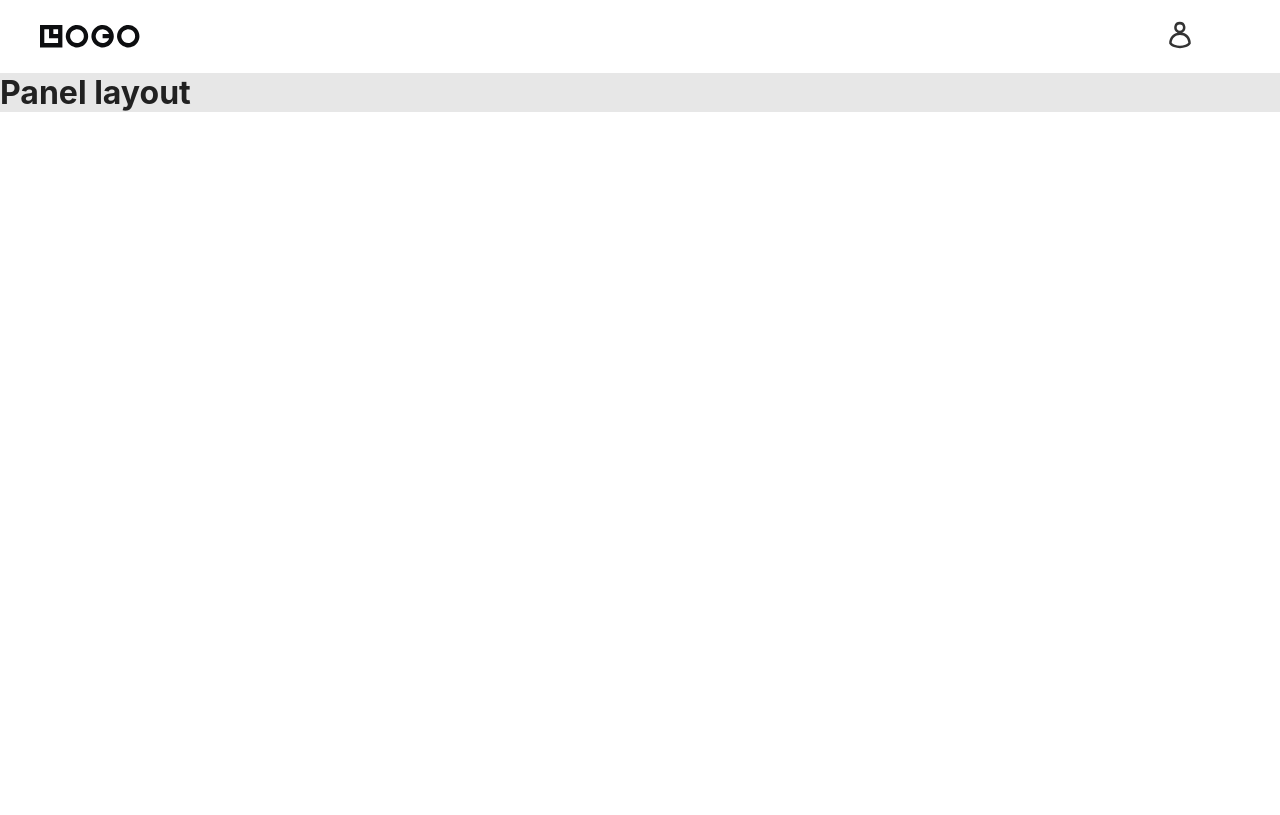
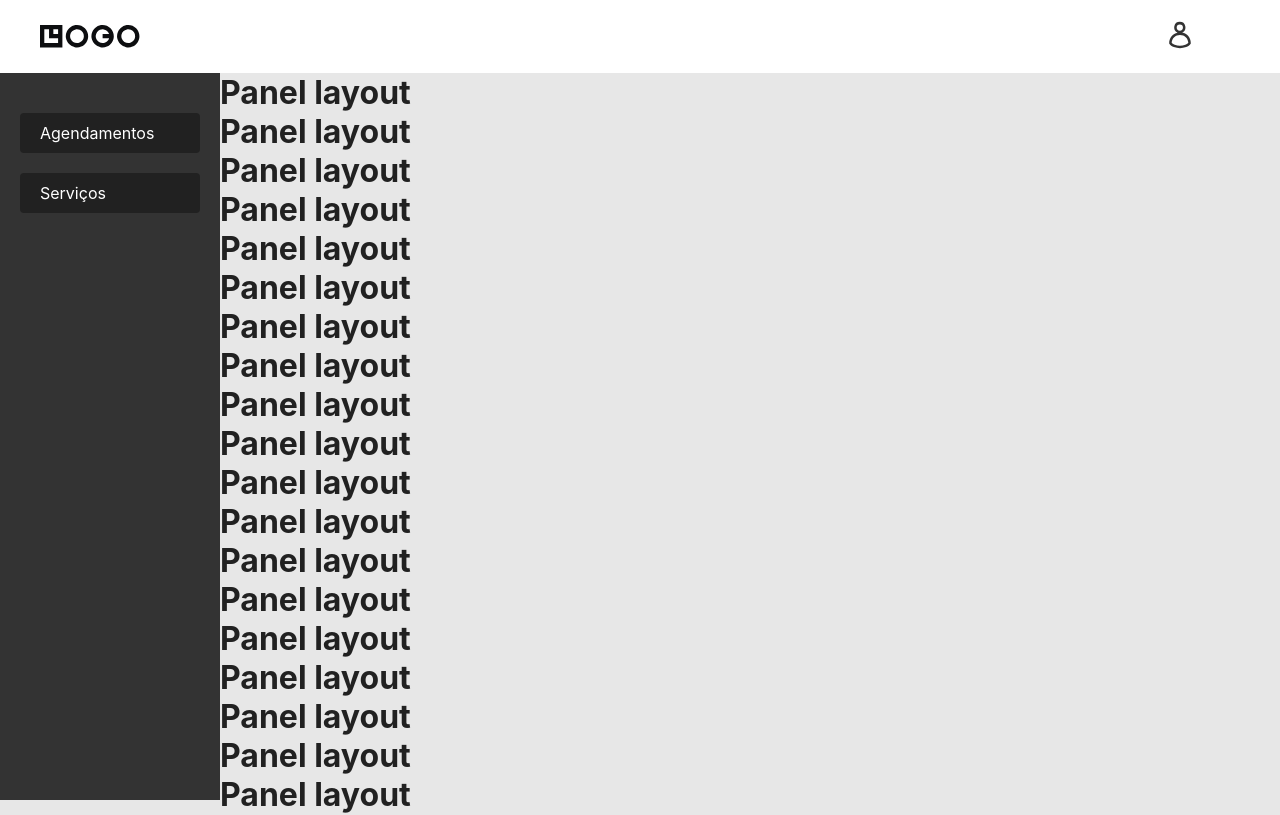
Before and after one commit to vinicius-mendes07/galietastudios-frontend, a React (Vite) app: page /panel in a window 1280 px wide. Shown: the top 815 px of the page. Built offline with nearby package versions, Linux system fonts and the light colour scheme; no server answers.

Commit message:
feat: create sidebar of panel

```diff
--- a/src/components/Panel/PanelLayout/index.jsx
+++ b/src/components/Panel/PanelLayout/index.jsx
@@ -1,11 +1,66 @@
 import Header from '../Header';
+import SideBar from '../SideBar';
 import { Container } from './styles';
 
 export default function PanelLayout() {
   return (
     <Container>
       <Header />
-      <h1>Panel layout</h1>
+      <div className="content">
+        <SideBar />
+        <h1>Panel layout</h1>
+        <h1>Panel layout</h1>
+        <h1>Panel layout</h1>
+        <h1>Panel layout</h1>
+        <h1>Panel layout</h1>
+        <h1>Panel layout</h1>
+        <h1>Panel layout</h1>
+        <h1>Panel layout</h1>
+        <h1>Panel layout</h1>
+        <h1>Panel layout</h1>
+        <h1>Panel layout</h1>
+        <h1>Panel layout</h1>
+        <h1>Panel layout</h1>
+        <h1>Panel layout</h1>
+        <h1>Panel layout</h1>
+        <h1>Panel layout</h1>
+        <h1>Panel layout</h1>
+        <h1>Panel layout</h1>
+        <h1>Panel layout</h1>
+        <h1>Panel layout</h1>
+        <h1>Panel layout</h1>
+        <h1>Panel layout</h1>
+        <h1>Panel layout</h1>
+        <h1>Panel layout</h1>
+        <h1>Panel layout</h1>
+        <h1>Panel layout</h1>
+        <h1>Panel layout</h1>
+        <h1>Panel layout</h1>
+        <h1>Panel layout</h1>
+        <h1>Panel layout</h1>
+        <h1>Panel layout</h1>
+        <h1>Panel layout</h1>
+        <h1>Panel layout</h1>
+        <h1>Panel layout</h1>
+        <h1>Panel layout</h1>
+        <h1>Panel layout</h1>
+        <h1>Panel layout</h1>
+        <h1>Panel layout</h1>
+        <h1>Panel layout</h1>
+        <h1>Panel layout</h1>
+        <h1>Panel layout</h1>
+        <h1>Panel layout</h1>
+        <h1>Panel layout</h1>
+        <h1>Panel layout</h1>
+        <h1>Panel layout</h1>
+        <h1>Panel layout</h1>
+        <h1>Panel layout</h1>
+        <h1>Panel layout</h1>
+        <h1>Panel layout</h1>
+        <h1>Panel layout</h1>
+        <h1>Panel layout</h1>
+        <h1>Panel layout</h1>
+      </div>
     </Container>
   );
 }
--- a/src/components/Panel/PanelLayout/styles.js
+++ b/src/components/Panel/PanelLayout/styles.js
@@ -2,4 +2,11 @@ import styled from 'styled-components';
 
 export const Container = styled.div`
   background-color: ${({ theme }) => theme.colors.white.main};
+  min-height: 100vh;
+
+  .content {
+    height: 100%;
+    max-width: calc(100vw - 220px);
+    margin-left: 220px;
+  }
 `;
--- /dev/null
+++ b/src/components/Panel/SideBar/index.jsx
@@ -0,0 +1,11 @@
+import { Link } from 'react-router-dom';
+import { Container } from './styles';
+
+export default function SideBar() {
+  return (
+    <Container>
+      <Link to="/panel">Agendamentos</Link>
+      <Link to="/panel/services">Serviços</Link>
+    </Container>
+  );
+}
--- /dev/null
+++ b/src/components/Panel/SideBar/styles.js
@@ -0,0 +1,26 @@
+import styled from 'styled-components';
+
+export const Container = styled.aside`
+  background-color: ${({ theme }) => theme.colors.dark.light};
+  display: flex;
+  flex-direction: column;
+  padding: 40px 20px;
+  gap: 20px;
+  width: 220px;
+  position: fixed;
+  top: 73px;
+  bottom: 0;
+  left: 0;
+
+  a {
+    text-decoration: none;
+    color: #fff;
+    background-color: ${({ theme }) => theme.colors.dark.dark};
+    padding: 10px 20px;
+    border-radius: 4px;
+  }
+
+  @media (max-width: ${({ theme }) => theme.breakpoints.mobile}) {
+    top: 53px
+  }
+`;
```
